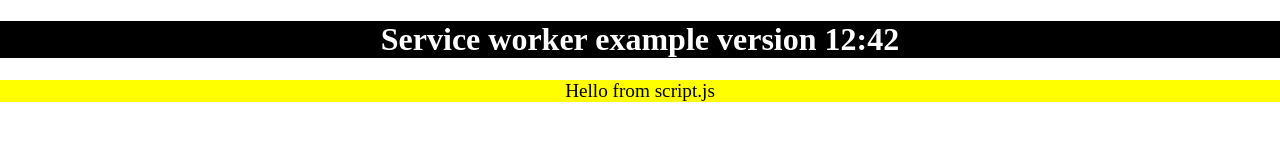
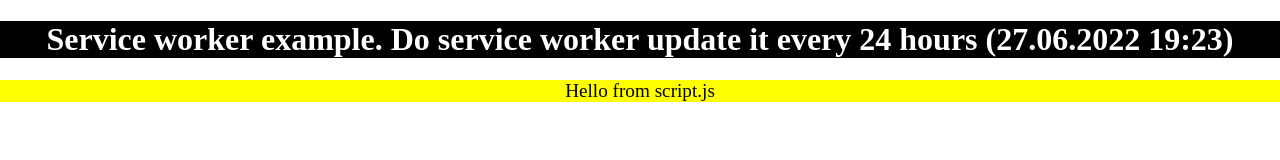
Before and after one commit to PawelGargula/service-worker-example, a plain HTML site: page index.html in a window 1280 px wide. Drawn offline with Linux system fonts and the light colour scheme.

Commit message:
Update header

```diff
--- a/index.html
+++ b/index.html
@@ -9,7 +9,7 @@
   </head>
   <body>
     <header>
-      <h1>Service worker example version 12:42</h1>
+      <h1>Service worker example. Do service worker update it every 24 hours (27.06.2022 19:23)</h1>
     </header>
   </body>
 </html>
```
